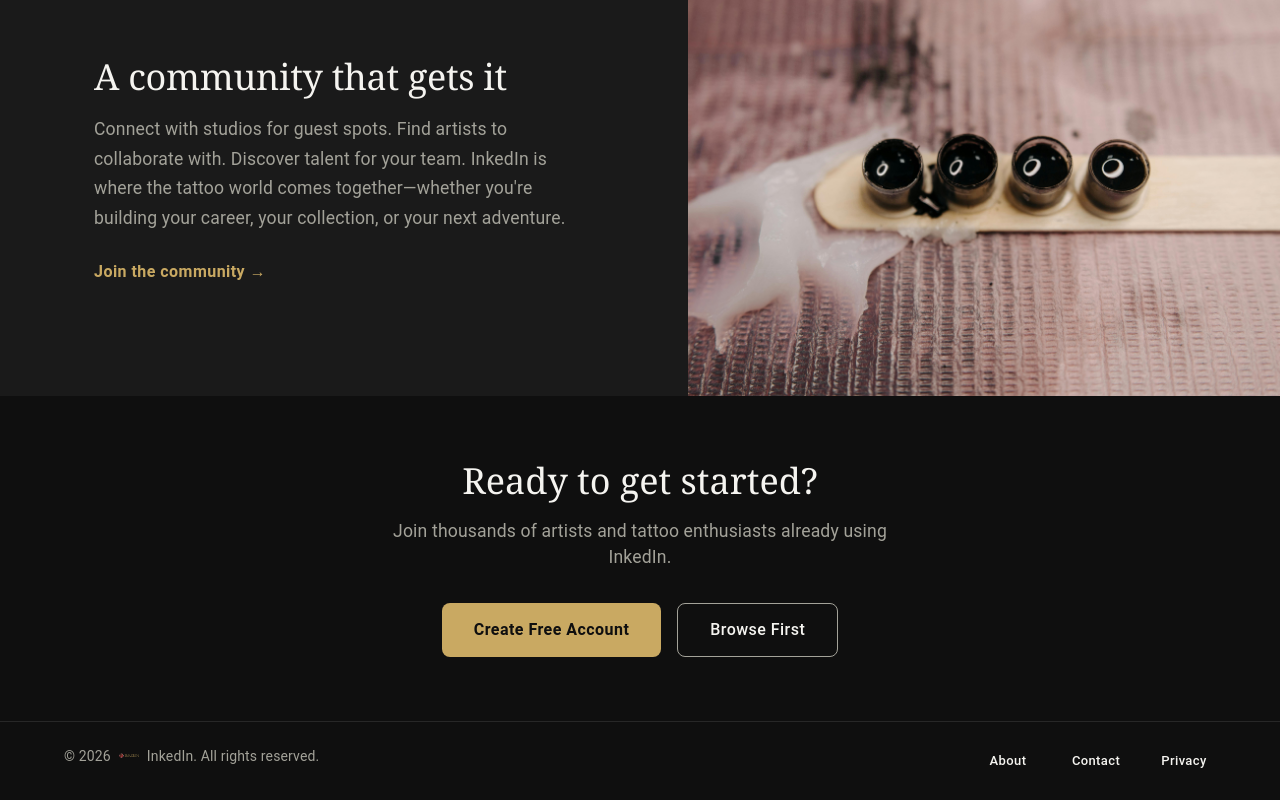
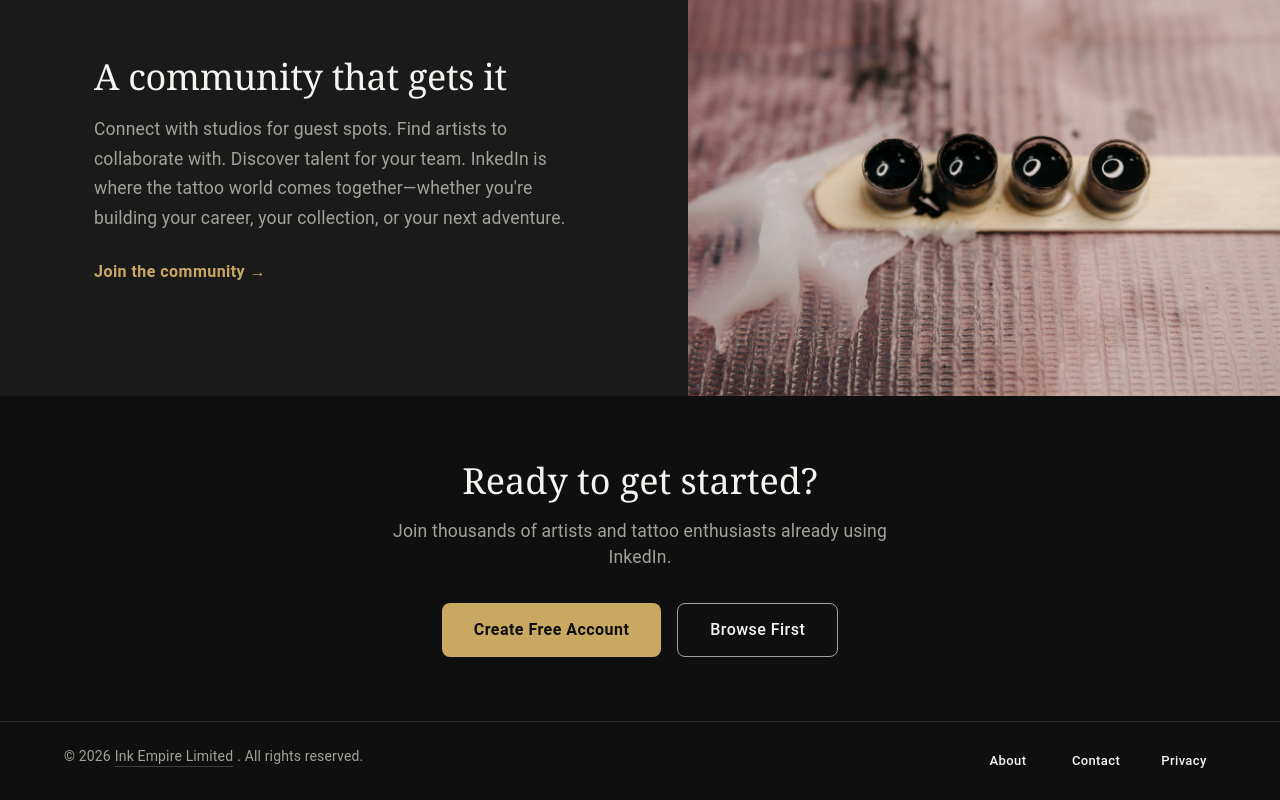
Before and after one commit to Ink-Empire/ink-www-react, a Next.js app in the folder nextjs/: page / in a window 1280 px wide. Shown: the part 2990-3790 px from the top of the page. Built offline with nearby package versions, Linux system fonts and the light colour scheme; no server answers.

Commit message:
linking to main site, inkempire.net

```diff
--- a/nextjs/components/Layout.tsx
+++ b/nextjs/components/Layout.tsx
@@ -77,8 +77,11 @@ const Layout: React.FC<LayoutProps> = ({ children }) => {
             alignItems={{ xs: 'center', md: 'flex-start' }}
             spacing={2}
           >
-            <Typography variant="body2" sx={{ color: 'text.secondary', display: 'flex', alignItems: 'center', gap: 1 }}>
-              &copy; {new Date().getFullYear()} <img src="/assets/images/inkedin-logo.png" alt="InkedIn" width="20" height="20" style={{ verticalAlign: 'middle' }} /> InkedIn. All rights reserved.
+            <Typography variant="body2" sx={{ color: 'text.secondary', display: 'flex', alignItems: 'center', gap: 0.5 }}>
+              &copy; {new Date().getFullYear()}{' '}
+              <a href="https://inkempire.net" target="_blank" rel="noopener noreferrer" style={{ color: 'inherit', textDecoration: 'none', borderBottom: '1px solid rgba(255,255,255,0.2)' }}>
+                Ink Empire Limited
+              </a>. All rights reserved.
             </Typography>
 
             <Stack direction="row" spacing={3}>
```
